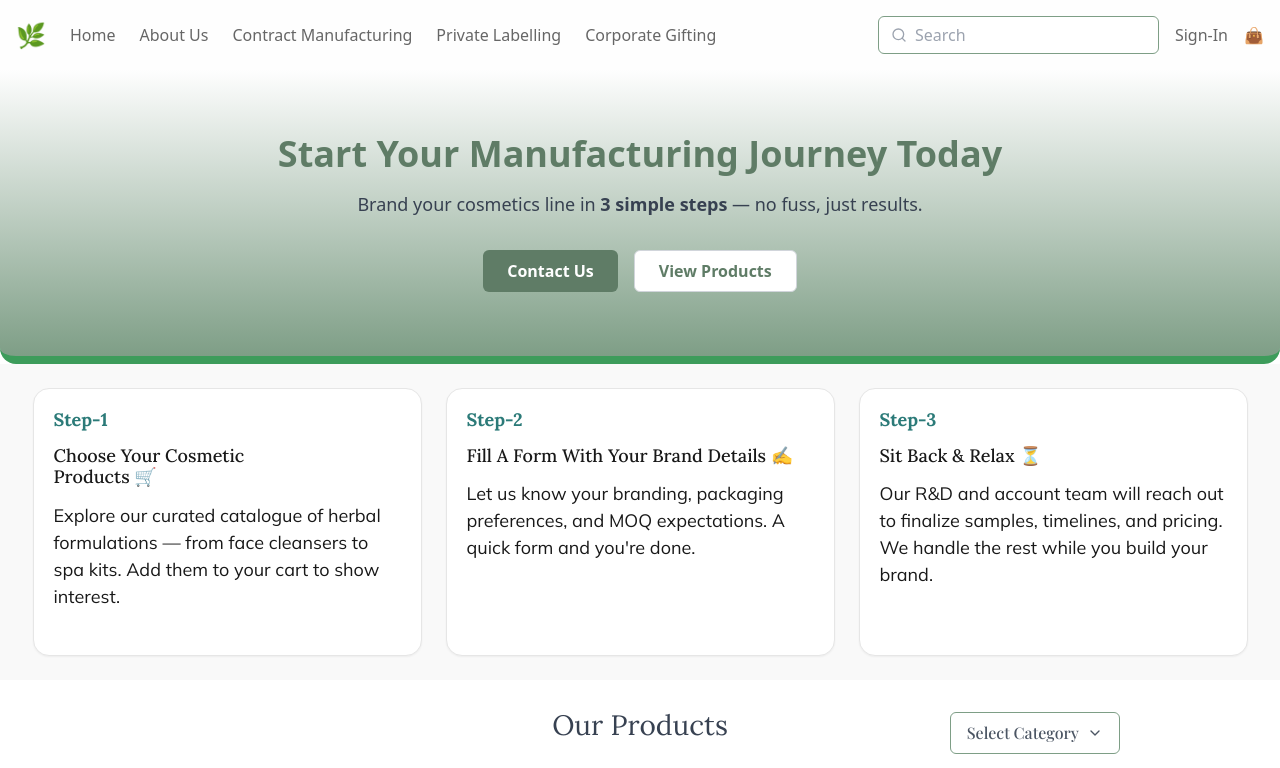
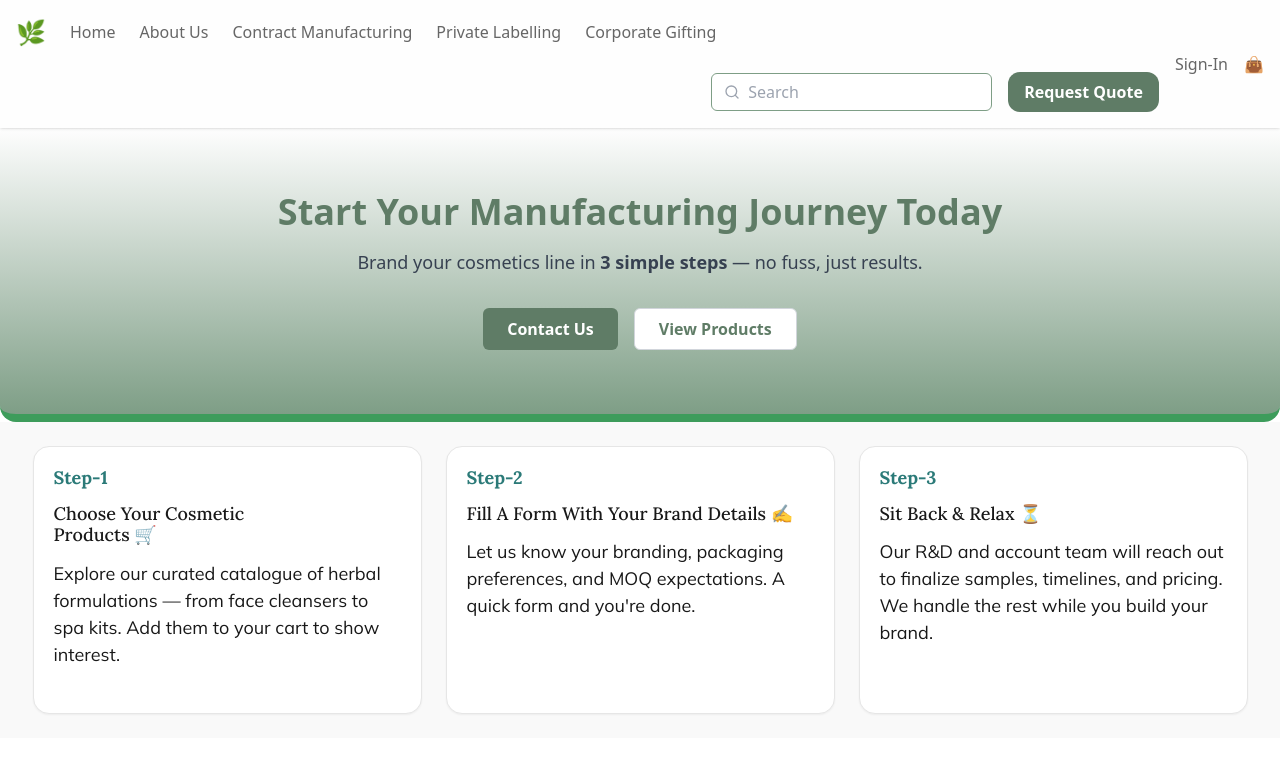
Before and after one commit to pragatikhole/radhika-herbal-react, a React (Vite) app: page /radhika-herbal-react/private in a window 1280 px wide. Shown: the top 768 px of the page. Built offline with nearby package versions, Linux system fonts and the light colour scheme.

Commit message:
changes/update  navbar section

```diff
--- a/src/pages/landing.jsx
+++ b/src/pages/landing.jsx
@@ -1,8 +1,6 @@
-import { useState } from "react";
-import { useRef, useEffect } from "react";
-import { useLocation } from "react-router-dom";
+import { useState, useRef, useEffect } from "react";
+import { useLocation, Routes, Route, Link } from "react-router-dom";
 
-import { Routes, Route, Link } from "react-router-dom";
 import womanImg from "../assests/woman.png";
 import { FiSearch } from "react-icons/fi";
 
@@ -36,35 +34,22 @@ export default function LandingPage() {
   }, [location]);
 
   return (
-    <div className="overflow-hidden min-h-screen">
-      {/* Navbar */}
-      <nav className="bg-[#FEFEFE] text-[#666666] px-4 py-4 shadow">
+    <div className="min-h-screen bg-white">
+      {/* Sticky Navbar */}
+      <nav className="sticky top-0 z-50 bg-[#FEFEFE] text-[#666666] px-4 py-4 shadow">
         <div className="flex flex-wrap items-center justify-between max-w-[1440px] mx-auto w-full">
-          {/* Left: Logo + Nav */}
           <div className="flex items-center gap-6 flex-1 flex-wrap">
             <div className="text-2xl font-bold">🌿</div>
 
-            {/* Desktop Menu */}
             <div className="hidden md:flex gap-6 font-medium">
-              <Link to="/" className="hover:underline">
-                Home
-              </Link>
-              <Link to="/about" className="hover:underline">
-                About Us
-              </Link>
-              <Link to="/contract" className="hover:underline">
-                Contract Manufacturing
-              </Link>
-              <Link to="/private" className="hover:underline">
-                Private Labelling
-              </Link>
-              <Link to="/corporate" className="hover:underline">
-                Corporate Gifting
-              </Link>
+              <Link to="/" className="hover:underline">Home</Link>
+              <Link to="/about" className="hover:underline">About Us</Link>
+              <Link to="/contract" className="hover:underline">Contract Manufacturing</Link>
+              <Link to="/private" className="hover:underline">Private Labelling</Link>
+              <Link to="/corporate" className="hover:underline">Corporate Gifting</Link>
             </div>
 
-            {/* Desktop Search */}
-            <div className="hidden md:flex ml-auto">
+            <div className="hidden md:flex ml-auto items-center gap-4">
               <div className="flex items-center border border-[#7E9E86] bg-white rounded-md px-3 py-1.5">
                 <FiSearch className="text-gray-400 mr-2" />
                 <input
@@ -73,16 +58,17 @@ export default function LandingPage() {
                   className="outline-none border-none text-gray-600 text-base bg-transparent"
                 />
               </div>
+              <button className="bg-olive-dark text-white px-4 py-2 rounded-[12px] font-semibold">
+                Request Quote
+              </button>
             </div>
           </div>
 
-          {/* Right: Sign-In + Bag */}
           <div className="hidden md:flex items-center gap-4 pl-4">
             <button className="hover:underline">Sign-In</button>
             <span>👜</span>
           </div>
 
-          {/* Hamburger (Mobile) */}
           <button
             className="md:hidden text-3xl ml-auto"
             onClick={() => setMenuOpen(!menuOpen)}
@@ -91,97 +77,59 @@ export default function LandingPage() {
           </button>
         </div>
 
-        {/* Mobile Menu */}
         {menuOpen && (
           <div className="md:hidden flex flex-col gap-4 mt-4 text-sm font-medium px-4">
-            <Link
-              to="/"
-              onClick={() => setMenuOpen(false)}
-              className="hover:underline"
-            >
-              Home
-            </Link>
-            <Link
-              to="/about"
-              onClick={() => setMenuOpen(false)}
-              className="hover:underline"
-            >
-              About Us
-            </Link>
-            <Link
-              to="/contract"
-              onClick={() => setMenuOpen(false)}
-              className="hover:underline"
-            >
-              Contract Manufacturing
-            </Link>
-            <Link
-              to="/private"
-              onClick={() => setMenuOpen(false)}
-              className="hover:underline"
-            >
-              Private Labelling
-            </Link>
-            <Link
-              to="/corporate"
-              onClick={() => setMenuOpen(false)}
-              className="hover:underline"
-            >
-              Corporate Gifting
-            </Link>
-            <button
-              onClick={() => setMenuOpen(false)}
-              className="hover:underline text-left"
-            >
-              Sign-In
-            </button>
+            <Link to="/" onClick={() => setMenuOpen(false)} className="hover:underline">Home</Link>
+            <Link to="/about" onClick={() => setMenuOpen(false)} className="hover:underline">About Us</Link>
+            <Link to="/contract" onClick={() => setMenuOpen(false)} className="hover:underline">Contract Manufacturing</Link>
+            <Link to="/private" onClick={() => setMenuOpen(false)} className="hover:underline">Private Labelling</Link>
+            <Link to="/corporate" onClick={() => setMenuOpen(false)} className="hover:underline">Corporate Gifting</Link>
+            <button onClick={() => setMenuOpen(false)} className="hover:underline text-left">Sign-In</button>
           </div>
         )}
       </nav>
 
-      {/* Routes & Hero Section */}
+      {/* Routes and Home Page */}
       <Routes>
         <Route
           path="/"
           element={
             <>
               {/* Hero Section */}
-              <div className="bg-gradient-to-b from-light to-olive rounded-b-3xl overflow-hidden">
+              <div className="bg-gradient-to-b from-light to-olive rounded-b-3xl">
                 <div className="max-w-[1440px] mx-auto flex flex-col md:flex-row justify-between px-4 sm:px-8 md:px-16 xl:px-24 2xl:px-32 pt-20 h-auto md:h-[350px]">
-                  {/* Text Block */}
                   <div className="flex-1 flex flex-col justify-start text-center md:text-left space-y-2">
-                    <p className="text-[#3D3D3D] text-[#28] font-light pb-[#24]">
+                    <p className="text-[#3D3D3D] font-light pb-[24px]">
                       Makeup & Skincare, Made for Your Brand.
                     </p>
-                    <h2 className="text-[#72] md:text-6xl font-bold text-[#666666] font-[Lora] pb-8">
+                    <h2 className="text-4xl md:text-6xl font-bold text-[#666666] font-[Lora] pb-8">
                       Radhika Herbals
                     </h2>
                     <div className="flex justify-center md:justify-start gap-4 mt-4">
                       <Link to="/#enquiry">
-                        <button className=" bg-olive-dark text-white px-4 py-2 rounded-[12px] font-semibold">
+                        <button className="bg-olive-dark text-white px-4 py-2 rounded-[12px] font-semibold">
                           Contact Us
                         </button>
                       </Link>
                       <Link to="/#products">
-                        <button className="bg-[#FFFFFF] text-[#6F8675] px-4 py-2 rounded-[12px] font-semibold">
+                        <button className="bg-white text-[#6F8675] px-4 py-2 rounded-[12px] font-semibold">
                           View Products
                         </button>
                       </Link>
                     </div>
                   </div>
 
-                  {/* Image Block */}
-                  <div className="flex-1 flex items-end justify-center mt-6 md:mt-0">
+                  <div className="flex-1 flex items-end justify-center mt-6 md:mt-0 overflow-hidden">
                     <img
                       src={womanImg}
                       alt="Woman holding product"
-                      className="w-[677px] md:w-[430px] "
+                      className="w-[677px] md:w-[430px]"
                     />
                   </div>
                 </div>
               </div>
 
-              {/* Home Sections */}
+              {/* Home Page Sections */}
               <OurServices />
               <div ref={productsRef}>
                 <OurProducts />
@@ -197,8 +145,6 @@ export default function LandingPage() {
             </>
           }
         />
-
-        {/* Other Pages */}
         <Route path="/about" element={<About />} />
         <Route path="/contract" element={<Contract />} />
         <Route path="/private" element={<PrivateLabelling />} />
```
